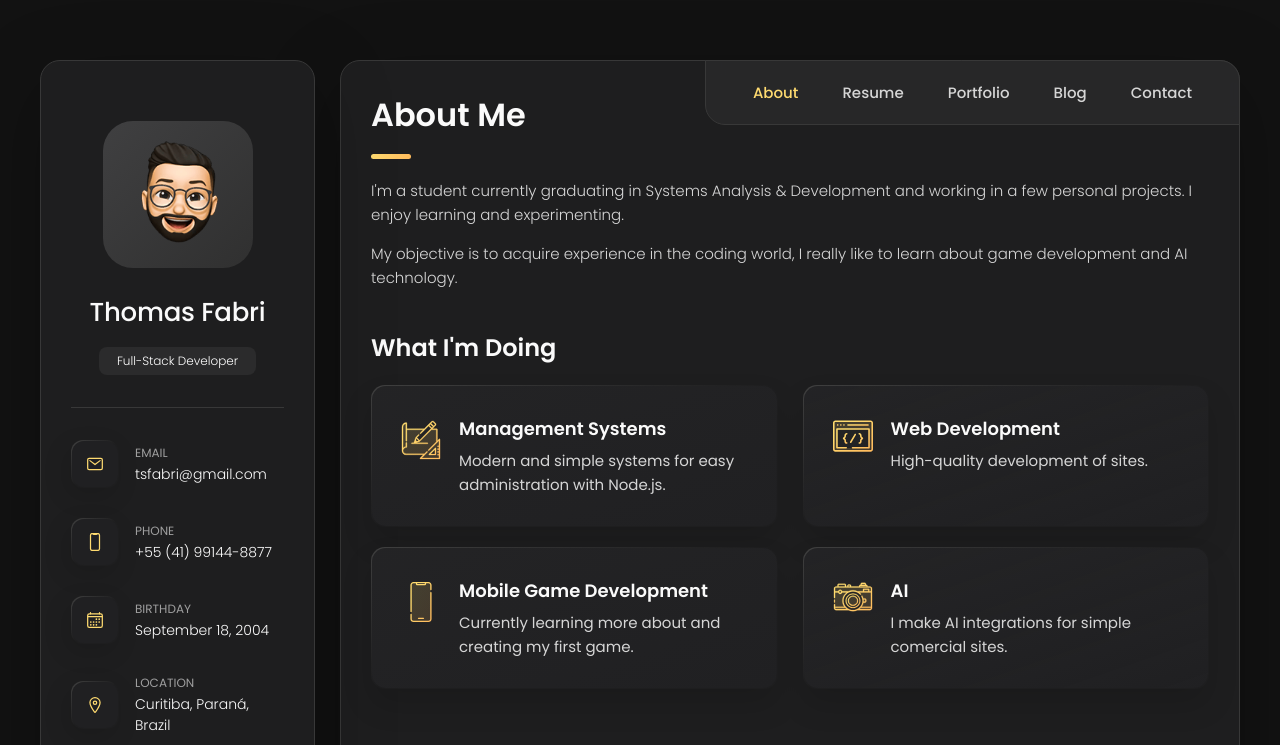
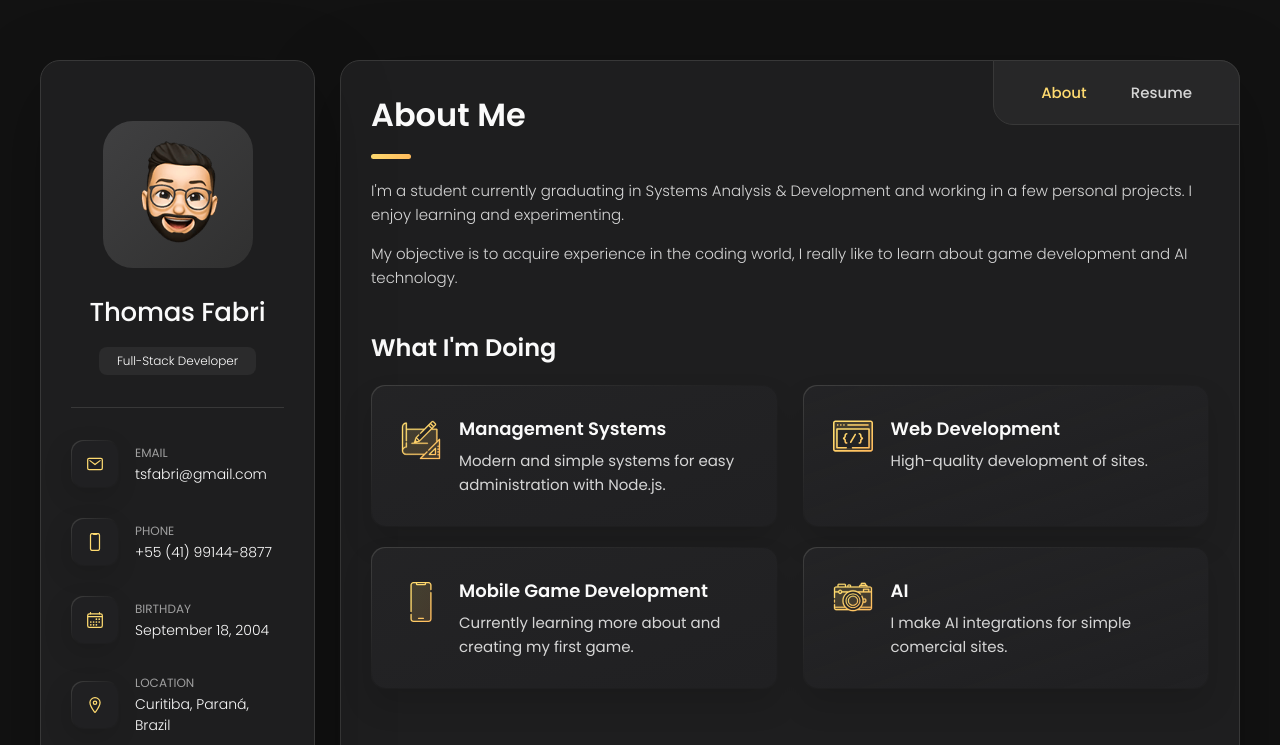
Before and after one commit to ThomasFabri/ThomasFabri.github.io, a plain HTML site: page index.html in a window 1280 px wide. Shown: the top 745 px of the page. Drawn offline with nearby package versions, Linux system fonts and the light colour scheme.

Commit message:
correction

```diff
--- a/index.html
+++ b/index.html
@@ -169,18 +169,6 @@
 
           <li class="navbar-item">
             <button class="navbar-link" data-nav-link>Resume</button>
-          </li>
-
-          <li class="navbar-item">
-            <button class="navbar-link" data-nav-link>Portfolio</button>
-          </li>
-
-          <li class="navbar-item">
-            <button class="navbar-link" data-nav-link>Blog</button>
-          </li>
-
-          <li class="navbar-item">
-            <button class="navbar-link" data-nav-link>Contact</button>
           </li>
 
         </ul>
```
